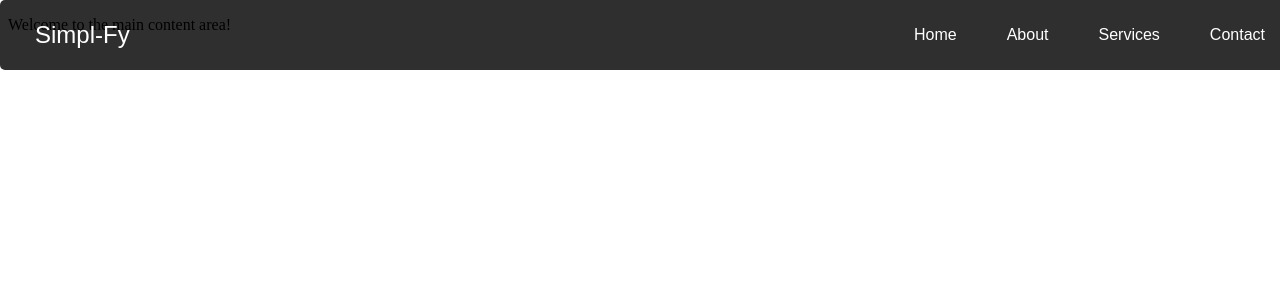
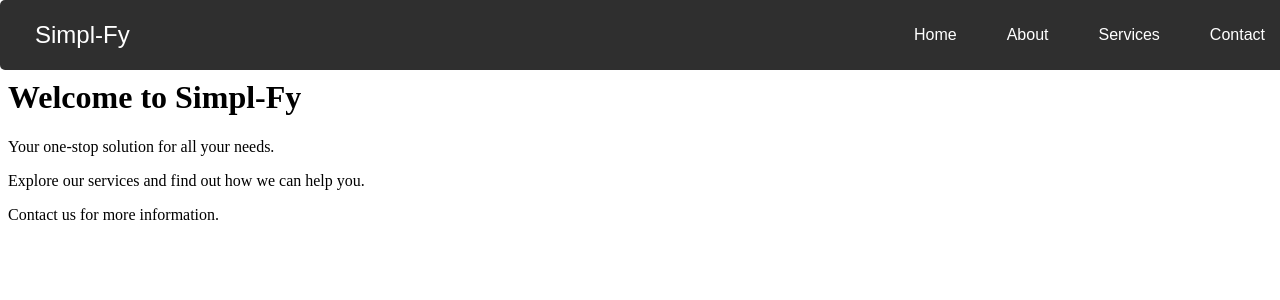
Before and after one commit to danders929/Simpl-Fy, a React (Vite) app: page / in a window 1280 px wide. Shown: the top 300 px of the page. Built offline with nearby package versions, Linux system fonts and the light colour scheme.

Commit message:
fixed layout of main content

```diff
--- a/src/App.css
+++ b/src/App.css
@@ -1,19 +1,4 @@
-header {
-    display: flex;
-    align-items: center;
-    justify-content: space-between;
-    background: #2354C2;
-    padding: 1rem 2rem;
-    color: white;
+/* App.css */
+main {
+  padding-top: 60px;
 }
-
-body {
-    margin: 0;
-    font-family: sans-serif;
-    background-color: #f0f2f5;
-  }
-
-h1 {
-    text-align: center;
-    margin-top: 3rem;
-  }
--- a/src/App.jsx
+++ b/src/App.jsx
@@ -2,10 +2,16 @@ import Header from "./components/Header"
 function App() {
   return (
     <>
+      <div className="header-container">
       <Header />
-      <main>
-        <p>Welcome to the main content area!</p>
-      </main>
+      </div>
+      <div className="content">
+        <h1>Welcome to Simpl-Fy</h1>
+        <p>Your one-stop solution for all your needs.</p>
+        <p>Explore our services and find out how we can help you.</p>
+        <p>Contact us for more information.</p>
+      </div>
+
     </>
   )
 }
```
